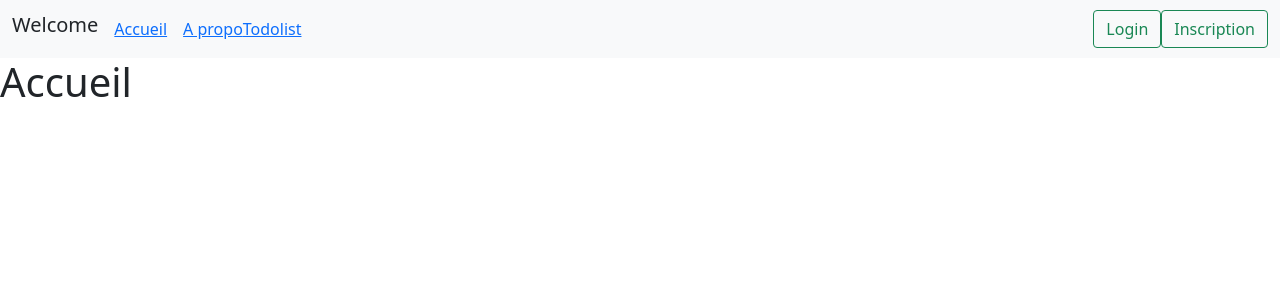
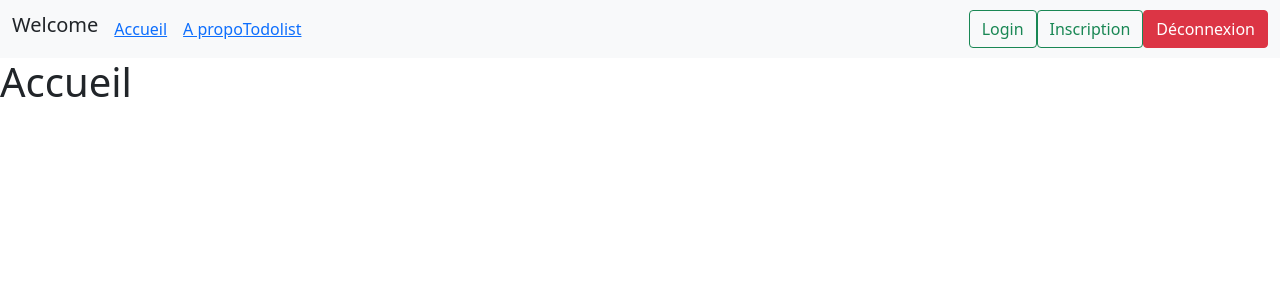
Before and after one commit to LoickHommet/Vue3FullStack, a Vue app in the folder front/: page / in a window 1280 px wide. Shown: the top 300 px of the page. Built offline with nearby package versions, Linux system fonts and the light colour scheme.

Commit message:
Ajoute du bouton deconnexion dans la navBar

```diff
--- a/front/src/components/navBar.vue
+++ b/front/src/components/navBar.vue
@@ -3,7 +3,12 @@
    import { useUserStore } from '@/services/userstore';
 
     const router = useRouter();
-    const {user} = useUserStore();
+    const {user,disconnect} = useUserStore();
+
+    function deconnexion(){
+        disconnect();
+        router.push({name: "acceuil"});
+    }
   console.log(user)
 </script>
 
@@ -32,6 +37,7 @@
 
     <RouterLink v-bind:to="{name: 'login'}"  class="btn btn-outline-success">Login</RouterLink>
     <RouterLink v-bind:to="{name: 'register'}" class="btn btn-outline-success">Inscription</RouterLink>
+     <button class="btn btn-danger" @click="deconnexion()">Déconnexion</button>
 
 
     </div>
```
